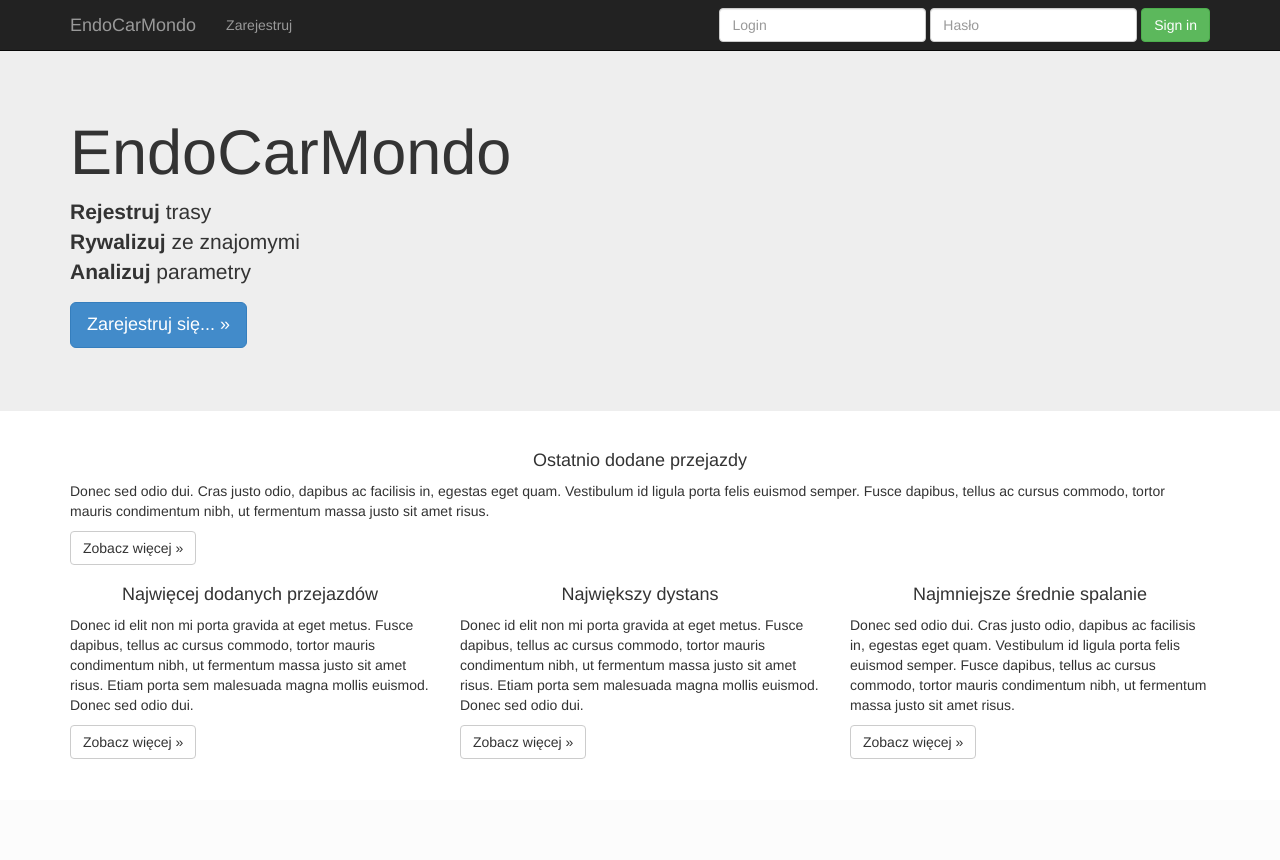
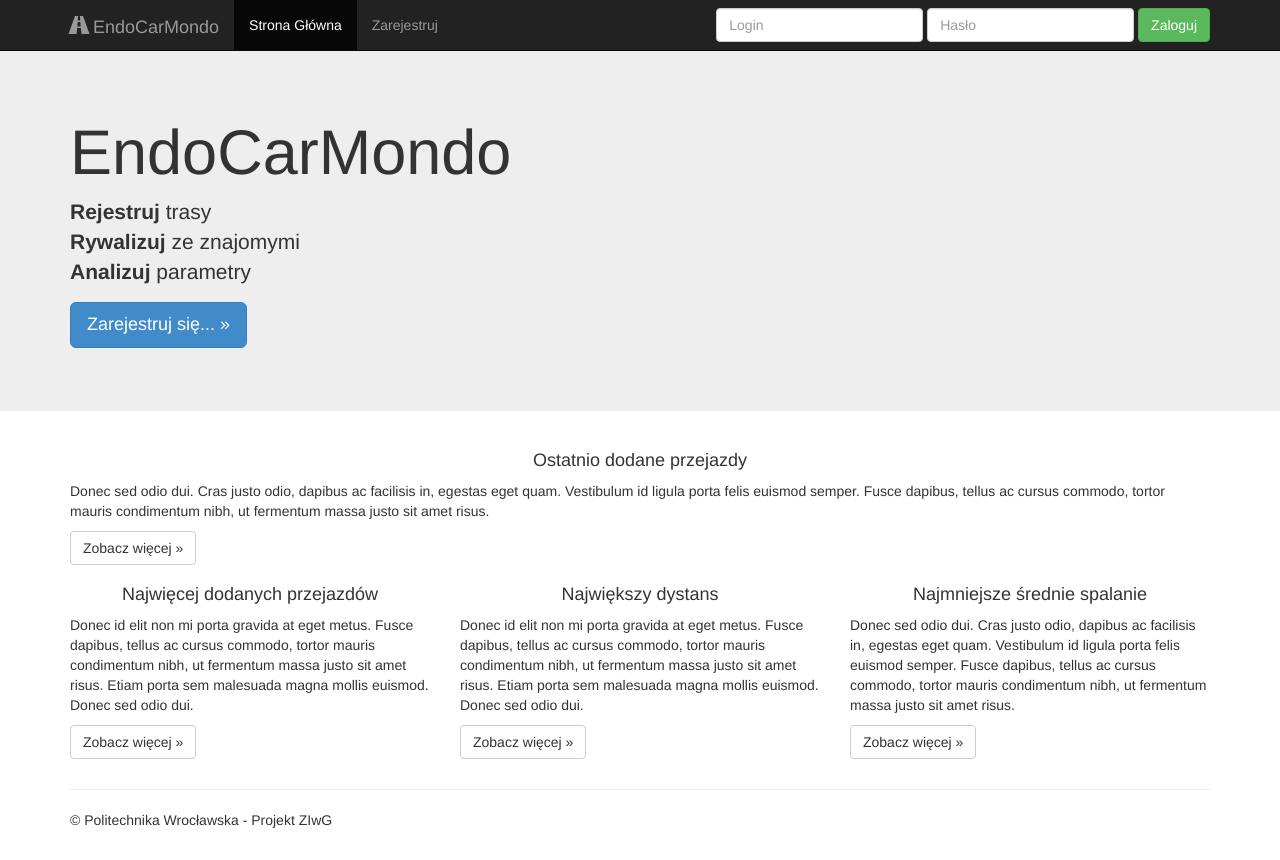
Before and after one commit to szwagier90/android_obd, a Django app: page / in a window 1280 px wide. Before the commit the page ends 759 px from the top, so only its background shows below. Run offline with Django 3.2, Linux system fonts and the light colour scheme; some libraries are stand-ins or nearby versions.

Commit message:
Podrasowane menu

```diff
--- a/project/android_obd/templates/android_obd/base.html
+++ b/project/android_obd/templates/android_obd/base.html
@@ -20,25 +20,25 @@
 					<button type="button" class="navbar-toggle" data-toggle="collapse" data-target=".navbar-collapse">
 						<span class="sr-only">Toggle navigation</span>
 					</button>
-					<a class="navbar-brand" href="{% url 'index' %}">EndoCarMondo</a>
+					<a class="navbar-brand" href="{% url 'index' %}"><span class="glyphicon glyphicon-road"></span> EndoCarMondo</a>
 				</div>
-				<div class="navbar-collapse collapse">
-					<ul class="nav navbar-nav">
-						<li><a href="{% url 'register' %}">Zarejestruj</a></li>
-					</ul>
-					<form class="navbar-form navbar-right form-inline" role="form" method="post" action="/login/">
-		              <input class="form-control" name="username" type="text" placeholder="Login">
-		              <input class="form-control" name="password" type="password" placeholder="Hasło">
-		              <input type="hidden" name="next" value="{{ request.path }}" />
-		              <button type="submit" class="btn btn-success">Sign in</button>
-		            </form>
+
+{% include 'android_obd/menu.html' %}
+{% include 'android_obd/user.html' %}
+
 				</div><!--/.nav-collapse -->
 			</div>
 		</div>
 
 {% block content %}
+{% endblock content %}
 
-{% endblock content %}
+	    <div class="container">
+	      <hr>
+	      <footer>
+	        <p>&copy; Politechnika Wrocławska - Projekt ZIwG</p>
+	      </footer>
+	    </div>
 
 		<!-- Bootstrap core JavaScript
 		================================================== -->
--- /dev/null
+++ b/project/android_obd/templates/android_obd/menu.html
@@ -0,0 +1,12 @@
+{% url 'index' as index_url %}
+{% url 'register' as register_url %}
+
+				<div class="navbar-collapse collapse">
+					<ul class="nav navbar-nav">
+						<li{% ifequal request.path index_url %} class="active"{% endifequal %}><a href="{% url 'index' %}">Strona Główna</a></li>
+{% if not user.is_authenticated %}
+						<li{% ifequal request.path register_url %} class="active"{% endifequal %}><a href="{% url 'register' %}">Zarejestruj</a></li>
+{% else %}
+	admjfhajkfhaksjfhsakdjh
+{% endif %}
+					</ul>
--- /dev/null
+++ b/project/android_obd/templates/android_obd/user.html
@@ -0,0 +1,16 @@
+{% if not user.is_authenticated %}
+					<form class="navbar-form navbar-right form-inline" role="form" method="post" action="/login/">
+						<input class="form-control" name="username" type="text" placeholder="Login">
+						<input class="form-control" name="password" type="password" placeholder="Hasło">
+						<input type="hidden" name="next" value="{{ request.path }}" />
+						<button type="submit" class="btn btn-success">Zaloguj</button>
+		            </form>
+{% else %}
+		<!--			<li class='{% ifequal request.path '/tasks/' %}active {% endifequal %}dropdown'>
+						<a href="#" class="dropdown-toggle" data-toggle="dropdown">Zadania <b class="caret"></b></a>
+						<ul class="dropdown-menu">
+							<li><a href="/new_task/">Dodaj zadanie</a></li>
+							<li><a href="/tasks/">Moje Zadania</a></li>
+						</ul>
+					</li>			-->
+{% endif %}
--- a/project/project/settings.py
+++ b/project/project/settings.py
@@ -81,8 +81,11 @@ USE_L10N = True
 
 USE_TZ = True
 
+from django.conf.global_settings import TEMPLATE_CONTEXT_PROCESSORS
+TEMPLATE_CONTEXT_PROCESSORS = TEMPLATE_CONTEXT_PROCESSORS + (
+    "django.core.context_processors.request",
+)
 
 # Static files (CSS, JavaScript, Images)
 #
-
 STATIC_URL = '/static/'
```
